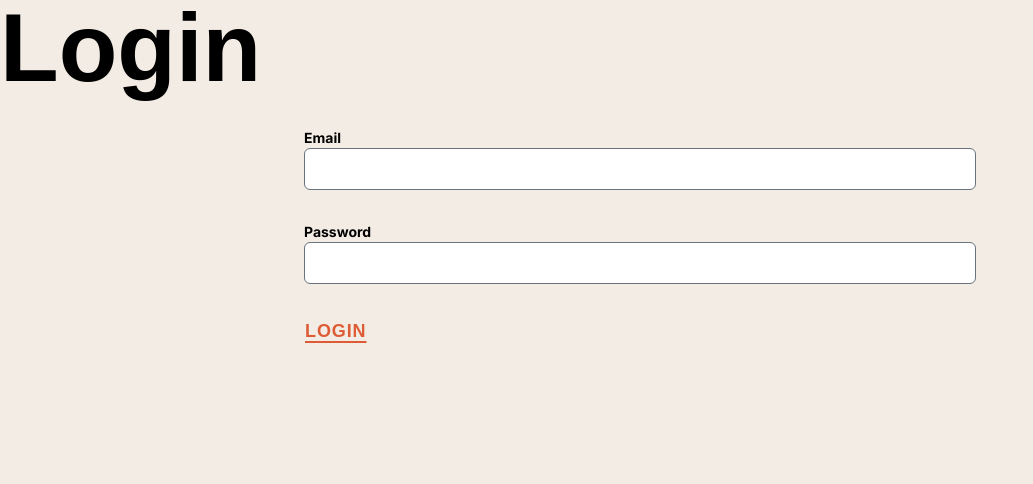
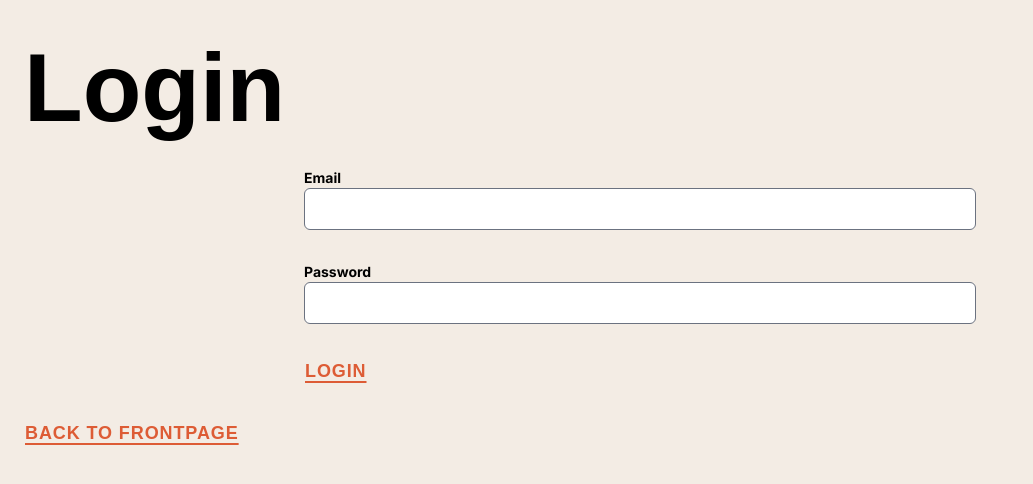
Before and after one commit to NETNODEAG/nodehive-nextjs.greenbowl.ch, a Next.js app: page /en/nodehive/login in a window 1280 px wide. Shown: the top 484 px of the page, without its empty margins (0-1033 px from the left). Built offline with nearby package versions, Linux system fonts and the light colour scheme; no server answers; a web font is replaced by a local one.

Commit message:
improved design

```diff
--- a/src/app/[lang]/nodehive/account/page.tsx
+++ b/src/app/[lang]/nodehive/account/page.tsx
@@ -17,7 +17,7 @@ export default async function Page() {
   const email = user?.mail?.[0]?.value;
 
   return (
-    <section className="space-y-8">
+    <section className="container mx-auto mt-10 space-y-8">
       <h1>Account</h1>
 
       <div className="space-y-4">
--- a/src/app/[lang]/nodehive/login/page.tsx
+++ b/src/app/[lang]/nodehive/login/page.tsx
@@ -1,4 +1,5 @@
 import { cookies } from 'next/headers';
+import Link from 'next/link';
 import { redirect } from 'next/navigation';
 import { cookieUserToken } from '@/nodehive/client';
 import LoginForm from '@/nodehive/components/auth/LoginForm';
@@ -12,10 +13,14 @@ export default function Page() {
   }
 
   return (
-    <section className="space-y-8">
+    <section className="container mx-auto mt-10 space-y-8 px-6">
       <h1>Login</h1>
 
       <LoginForm />
+
+      <Link href="/" className="btn-primary">
+        Back to frontpage
+      </Link>
     </section>
   );
 }
```
